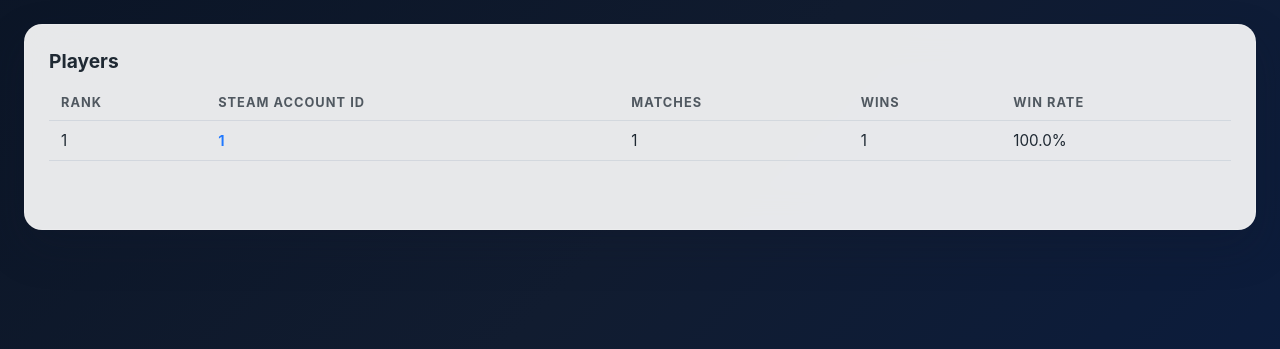
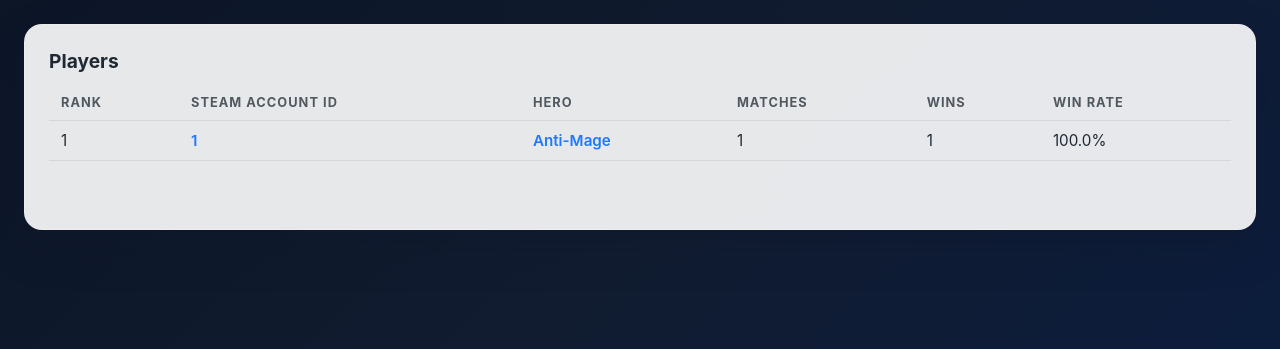
Before and after one commit to Nitjsefnie/Stratz-Scraper, a Flask app: page /leaderboards in a window 1280 px wide. Shown: the part 102-451 px from the top of the page. Run offline with Flask 3, Linux system fonts and the light colour scheme; tables that the repository leaves empty hold one stand-in row (values such as "Sample post").

Commit message:
Show hero names on overall leaderboard

```diff
--- a/stratz_scraper/web/leaderboard.py
+++ b/stratz_scraper/web/leaderboard.py
@@ -5,7 +5,7 @@ from __future__ import annotations
 from typing import Dict, List, Optional, Tuple
 
 from ..database import db_connection
-from ..heroes import HERO_SLUGS, hero_slug
+from ..heroes import HEROES, HERO_SLUGS, hero_slug
 
 __all__ = ["fetch_best_payload", "fetch_hero_leaderboard", "fetch_overall_leaderboard"]
 
@@ -38,7 +38,7 @@ def fetch_hero_leaderboard(slug: str) -> Optional[Tuple[str, str, List[dict]]]:
     return hero_name, normalized, players
 
 
-def fetch_overall_leaderboard() -> List[Dict[str, int]]:
+def fetch_overall_leaderboard() -> List[Dict[str, object]]:
     with db_connection() as conn:
         rows = conn.execute(
             """
@@ -48,13 +48,18 @@ def fetch_overall_leaderboard() -> List[Dict[str, int]]:
             LIMIT 100
             """
         ).fetchall()
-    players: List[Dict[str, int]] = []
+    players: List[Dict[str, object]] = []
     for row in rows:
+        hero_id = row["heroId"]
+        hero_name = HEROES.get(hero_id)
+        hero_slug_value = hero_slug(hero_name) if isinstance(hero_name, str) else None
         players.append(
             {
                 "steamAccountId": row["steamAccountId"],
                 "matches": row["matches"] or 0,
                 "wins": row["wins"] or 0,
+                "heroName": hero_name,
+                "heroSlug": hero_slug_value,
             }
         )
     return players
--- a/stratz_scraper/web/templates/leaderboard.html
+++ b/stratz_scraper/web/templates/leaderboard.html
@@ -28,6 +28,7 @@
               <tr>
                 <th scope="col">Rank</th>
                 <th scope="col">Steam Account ID</th>
+                <th scope="col">Hero</th>
                 <th scope="col">Matches</th>
                 <th scope="col">Wins</th>
                 <th scope="col">Win Rate</th>
@@ -39,6 +40,17 @@
               <tr>
                 <td>{{ loop.index }}</td>
                 <td><a href="https://stratz.com/players/{{ player.steamAccountId }}" target="_blank" rel="noopener">{{ player.steamAccountId }}</a></td>
+                <td>
+                  {% if player.heroName %}
+                    {% if player.heroSlug %}
+                    <a href="{{ url_for('hero_leaderboard', hero_slug=player.heroSlug) }}">{{ player.heroName }}</a>
+                    {% else %}
+                    {{ player.heroName }}
+                    {% endif %}
+                  {% else %}
+                    <span class="muted">Unknown</span>
+                  {% endif %}
+                </td>
                 <td>{{ player.matches }}</td>
                 <td>{{ player.wins }}</td>
                 <td>{{ '%.1f' % win_rate }}%</td>
```
